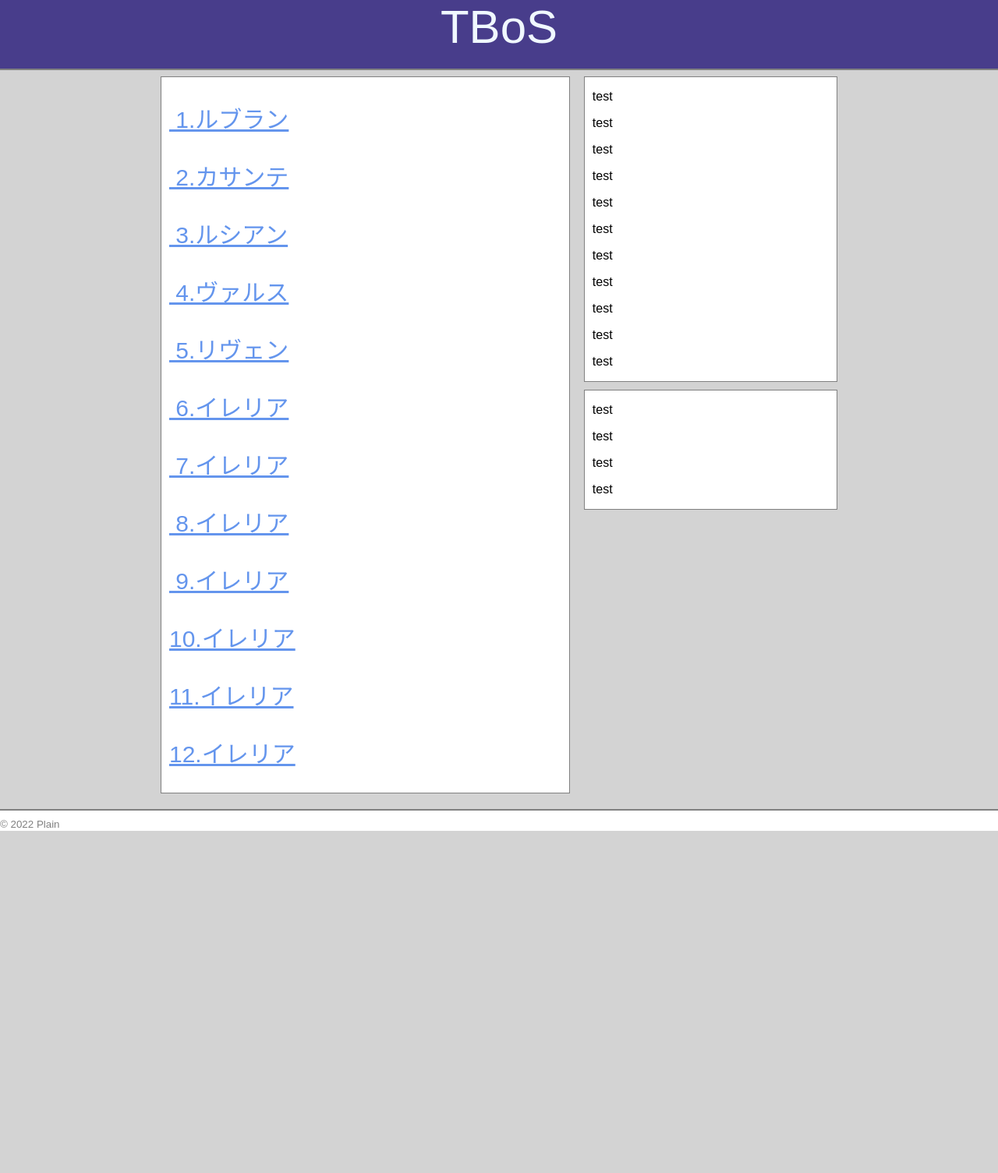
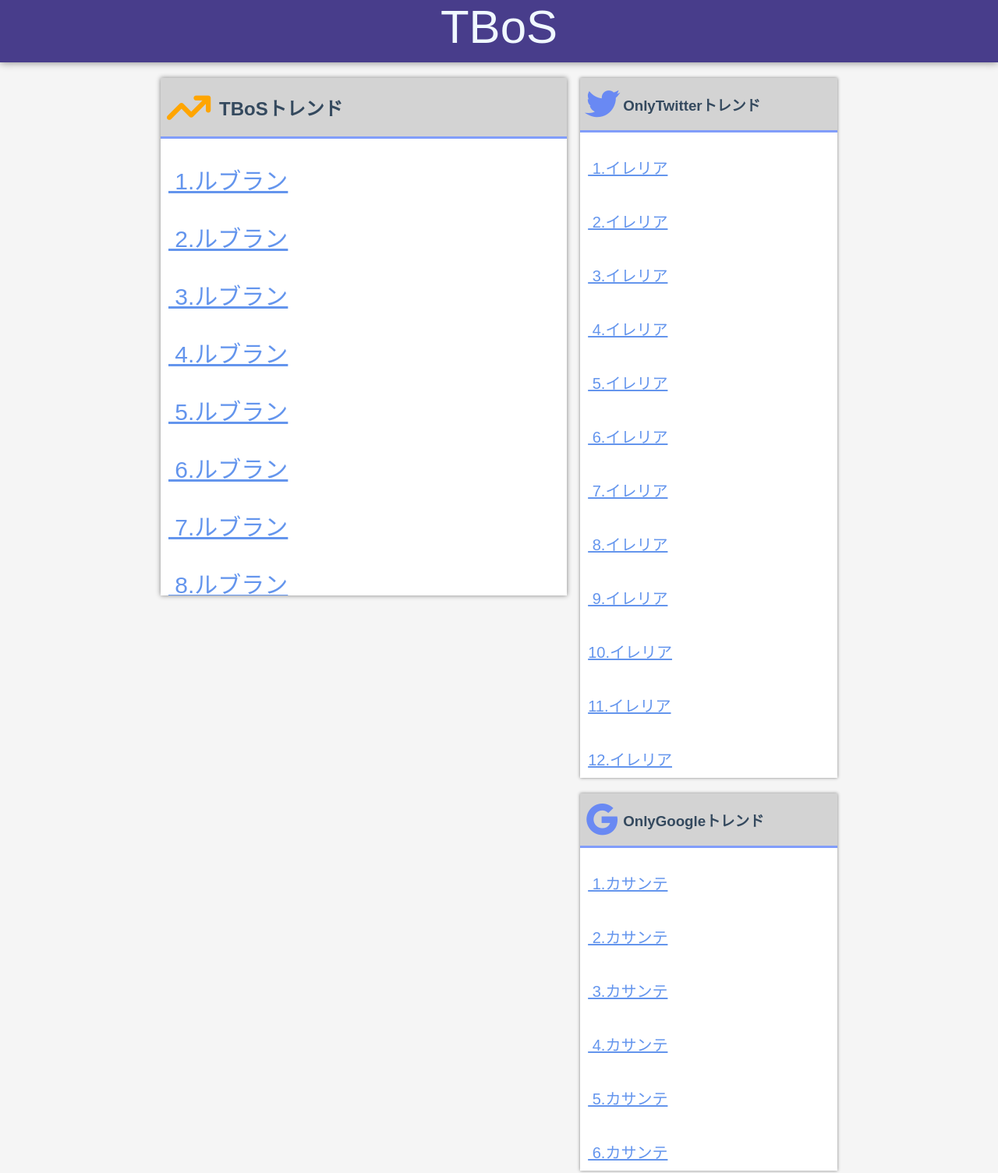
Before and after one commit to IK-20211125/TBoS, a plain HTML site: page index.html in a window 1280 px wide. Shown: the top 1505 px of the page at 78% size. Before the commit the page ends 1066 px from the top, so only its background shows below. Drawn offline with Linux system fonts and the light colour scheme.

Commit message:
Big changed html & css.(221122) by石原

```diff
--- a/css/default.css
+++ b/css/default.css
@@ -1,5 +1,5 @@
 html {
-    background-color: lightgray;
+    background-color: whitesmoke;
     overflow-x: hidden;
 }
 
@@ -10,6 +10,8 @@ body {
 
 header {
     background-color: darkslateblue;
+    box-shadow: 0 0 10px grey;
+    margin-bottom: 20px;
 }
 
 .header_inner {
@@ -30,49 +32,141 @@ main {
 }
 
 .main_parents {
-    display:flex;
+    display: flex;
     width: 70%;
     margin-left: 15%;
     margin-right: 15%;
 }
 
 .TBoS_trends {
-    border: 1px solid gray;
+    overflow:scroll;
     background-color: white;
-    padding-left: 10px;
+    height:83vh;
     width: 60%;
     margin-right: 2%;
+    box-shadow: 0 0 6px grey;
+}
+
+.TBoS_trends::-webkit-scrollbar{
+    display: none;
+}
+
+h2 {
+    margin-top: 0px;
+    position:relative;
+    border-bottom:3px solid #819dfa;
+    background-color: lightgrey;
+    color:#34495E;
+    padding-left: 75px;
+    padding-top:20px;
+    padding-bottom:20px;
+}
+h2:before {
+    font-family: 'Font Awesome 6 Free';
+    font-size: 50px;
+    content: '\e098';
+    color:orange;
+    display: block;
+    position: absolute;
+    top: 50%;
+    padding-left: 5px;
+    left: 3px;
+    transform: translateY(-50%);
+}
+
+.tbos_trend {
+    text-decoration: underline;
+    color: cornflowerblue;
+    font-size: 30px;
+    padding-left: 10px;
 }
 
 .others {
-    /* border: 1px solid gray; */
-    background-color: lightgray;
+    background-color: whitesmoke;
     width: 38%;
 }
 
-.only_twitter{
-    border: 1px solid gray;
+.only_twitter_trends {
+    box-shadow: 0 0 4px grey;
     background-color: white;
-    padding-left: 10px;
+
 
 }
 
-.only_google{
-    border: 1px solid gray;
-    background-color: white;
-    padding-left: 10px;
-    margin-top:10px;
+h3.twitter_title {
+    margin-top: 0px;
+    position:relative;
+    border-bottom:3px solid #819dfa;
+    background-color: lightgrey;
+    color:#34495E;
+    padding-left: 55px;
+    padding-top:20px;
+    padding-bottom:20px;
+}
+h3.twitter_title:before {
+    font-family: 'Font Awesome 6 Brands';
+    font-size: 40px;
+    content: '\f099';
+    color:#6989f3;
+    display: block;
+    position: absolute;
+    top: 50%;
+    left: 3px;
+    padding-left: 5px;
+    transform: translateY(-50%);
 }
 
-.trend {
+.twitter_trend{
     text-decoration: underline;
     color: cornflowerblue;
-    font-size: 30px;
+    font-size: 20px;
+    padding: 10px;
+}
+
+.only_google_trends {
+    box-shadow: 0 0 4px grey;
+    background-color: white;
+    margin-top: 15px;
+}
+
+h3.google_title {
+    margin-top: 0px;
+    position:relative;
+    border-bottom:3px solid #819dfa;
+    background-color: lightgrey;
+    color:#34495E;
+    padding-left: 55px;
+    padding-top:20px;
+    padding-bottom:20px;
+}
+h3.google_title:before {
+    font-family: 'Font Awesome 6 Brands';
+    font-size: 40px;
+    content: '\f1a0';
+    color:#6989f3;
+    display: block;
+    position: absolute;
+    top: 50%;
+    padding-left: 5px;
+    left: 3px;
+    transform: translateY(-50%);
+}
+
+.google_trend{
+    text-decoration: underline;
+    color: cornflowerblue;
+    font-size: 20px;
+    padding: 10px;
 }
 
 footer {
     background-color: white;
-    color: gray;
+    color: #757575;
+    border: 1px solid #E6E7E8;
+    padding: 10px;
+    padding-bottom: 60px;
+    text-align: center;
+
 }
 
 /* スマホ用のレイアウト */
@@ -87,12 +181,38 @@ footer {
     }
 
     .main_parents {
-        width: 100%;
-        margin-left: 0%;
-        margin-right: 0%;
+        display: block;
+        width: 98%;
+        margin-left: 1%;
+        margin-right: 1%;
     }
 
-    .trend {
+    .TBoS_trends {
+        overflow: hidden;
+        height:auto;
+        width: 100%;
+    }
+
+    .only_twitter_trends {
+        width: 98vw;
+        margin-top: 15px;
+
+    }
+
+    .only_google_trends {
+        width: 98vw;
+        margin-bottom: 15px;
+    }
+
+    .tbos_trend {
+        font-size: 20px;
+    }
+
+    .twitter_trend{
+        font-size:20px;
+    }
+
+    .google_trend{
         font-size: 20px;
     }
 }
--- a/index.html
+++ b/index.html
@@ -6,6 +6,8 @@
     <meta http-equiv="X-UA-Compatible" content="IE=edge">
     <meta name="viewport" content="width=device-width, initial-scale=1.0">
     <title>TBoS</title>
+    <!-- <link rel="stylesheet" href="https://use.fontawesome.com/releases/v5.15.4/css/all.css"> -->
+    <link rel="stylesheet" href="https://use.fontawesome.com/releases/v6.2.1/css/all.css">
     <link rel="stylesheet" href="css/default.css">
 </head>
 
@@ -19,7 +21,7 @@
             </p>
 
         </div>
-        <hr noshade>
+        <!-- <hr noshade> -->
     </header>
 
     <main>
@@ -28,53 +30,64 @@
 
             <div class="TBoS_trends">
 
-                <P class="trend">&nbsp;1.ルブラン</P>
+                <h2>TBoSトレンド</h2>
 
-                <p class="trend">&nbsp;2.カサンテ</p>
+                <P class="tbos_trend">&nbsp;1.ルブラン</P>
 
-                <p class="trend">&nbsp;3.ルシアン</p>
+                <P class="tbos_trend">&nbsp;2.ルブラン</P>
 
-                <p class="trend">&nbsp;4.ヴァルス</p>
+                <P class="tbos_trend">&nbsp;3.ルブラン</P>
 
-                <p class="trend">&nbsp;5.リヴェン</p>
+                <P class="tbos_trend">&nbsp;4.ルブラン</P>
 
-                <p class="trend">&nbsp;6.イレリア</p>
+                <P class="tbos_trend">&nbsp;5.ルブラン</P>
 
-                <p class="trend">&nbsp;7.イレリア</p>
+                <P class="tbos_trend">&nbsp;6.ルブラン</P>
 
-                <p class="trend">&nbsp;8.イレリア</p>
+                <P class="tbos_trend">&nbsp;7.ルブラン</P>
 
-                <p class="trend">&nbsp;9.イレリア</p>
+                <P class="tbos_trend">&nbsp;8.ルブラン</P>
 
-                <p class="trend">10.イレリア</p>
+                <P class="tbos_trend">&nbsp;9.ルブラン</P>
 
-                <p class="trend">11.イレリア</p>
+                <P class="tbos_trend">10.ルブラン</P>
 
-                <p class="trend">12.イレリア</p>
+                <P class="tbos_trend">11.ルブラン</P>
+
+                <P class="tbos_trend">12.ルブラン</P>
 
             </div>
 
-            <div class = "others">
+            <div class="others">
 
-                <div class="only_twitter">
-                    <p>test</p>
-                    <p>test</p>
-                    <p>test</p>
-                    <p>test</p>
-                    <p>test</p>
-                    <p>test</p>
-                    <p>test</p>
-                    <p>test</p>
-                    <p>test</p>
-                    <p>test</p>
-                    <p>test</p>
+                <div class="only_twitter_trends">
+
+                    <h3 class="twitter_title">OnlyTwitterトレンド</h3>
+
+                    <p class="twitter_trend">&nbsp;1.イレリア</p>
+                    <p class="twitter_trend">&nbsp;2.イレリア</p>
+                    <p class="twitter_trend">&nbsp;3.イレリア</p>
+                    <p class="twitter_trend">&nbsp;4.イレリア</p>
+                    <p class="twitter_trend">&nbsp;5.イレリア</p>
+                    <p class="twitter_trend">&nbsp;6.イレリア</p>
+                    <p class="twitter_trend">&nbsp;7.イレリア</p>
+                    <p class="twitter_trend">&nbsp;8.イレリア</p>
+                    <p class="twitter_trend">&nbsp;9.イレリア</p>
+                    <p class="twitter_trend">10.イレリア</p>
+                    <p class="twitter_trend">11.イレリア</p>
+                    <p class="twitter_trend">12.イレリア</p>
+
+
 
                 </div>
-                <div class="only_google">
-                    <p>test</p>
-                    <p>test</p>
-                    <p>test</p>
-                    <p>test</p>
+                <div class="only_google_trends">
+                    <h3 class="google_title">OnlyGoogleトレンド</h3>
+                    <p class="google_trend">&nbsp;1.カサンテ</p>
+                    <p class="google_trend">&nbsp;2.カサンテ</p>
+                    <p class="google_trend">&nbsp;3.カサンテ</p>
+                    <p class="google_trend">&nbsp;4.カサンテ</p>
+                    <p class="google_trend">&nbsp;5.カサンテ</p>
+                    <p class="google_trend">&nbsp;6.カサンテ</p>
 
                 </div>
             </div>
@@ -84,7 +97,7 @@
     </main>
 
     <footer>
-        <hr noshade>
+        <!-- <hr noshade> -->
         <small>
             © 2022 Plain
         </small>
```
